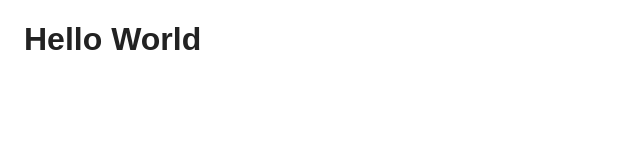
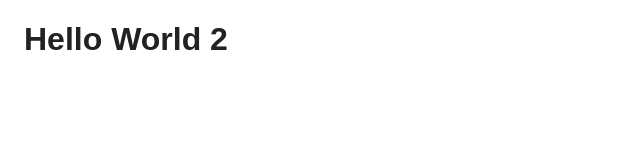
Before and after one commit to tahmid-tanzim/TypeScript-Essential-Training, a React app: page / in a window 1280 px wide. Shown: the top 160 px of the page, without its empty margins (0-640 px from the left). Built offline with nearby package versions, Linux system fonts and the light colour scheme.

Commit message:
Hot-reloading with react-hot-loader

```diff
--- a/package.json
+++ b/package.json
@@ -14,6 +14,7 @@
     "@babel/preset-react": "^7.12.7",
     "babel-loader": "^8.2.2",
     "css-loader": "^5.0.1",
+    "react-hot-loader": "^4.13.0",
     "style-loader": "^2.0.0",
     "webpack": "^5.8.0",
     "webpack-cli": "^4.2.0",
@@ -21,7 +22,8 @@
     "webpack-dev-server": "^3.11.0"
   },
   "scripts": {
-    "start": "npx webpack serve --mode development",
+    "dev": "npx webpack serve --mode development",
+    "build": "npx webpack --mode development",
     "test": "echo \"Error: no test specified\" && exit 1"
   },
   "repository": {
--- a/src/App.js
+++ b/src/App.js
@@ -1,10 +1,11 @@
 import React from "react";
+import { hot } from "react-hot-loader/root";
 import "./App.css";
 
 const App = () => (
   <div className="App">
-    <h1>Hello World</h1>
+    <h1>Hello World 2</h1>
   </div>
 );
 
-export default App;
+export default hot(App);
```
Also changed, not shown: .babelrc, 2 other files (tests, documents, lock files or other folders).
